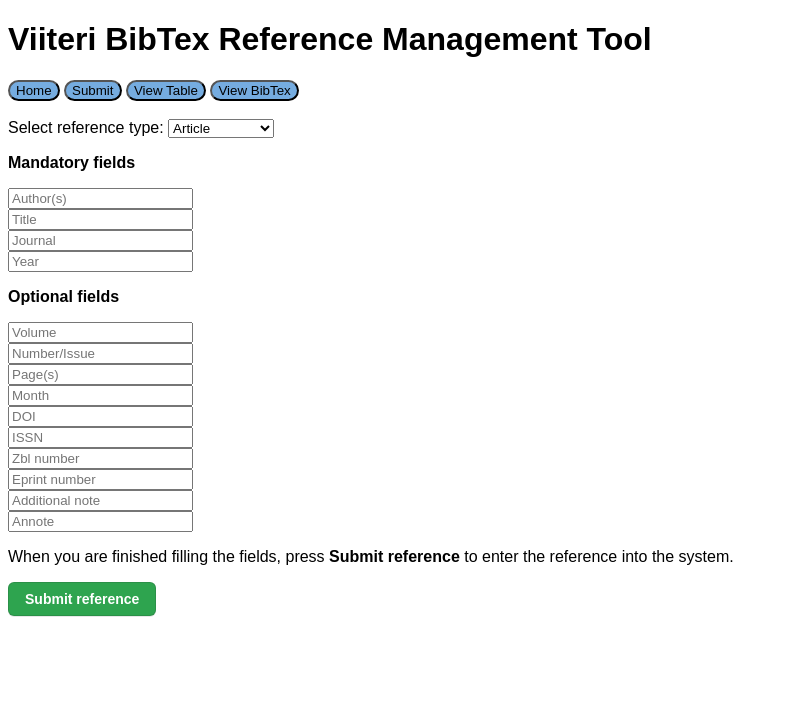
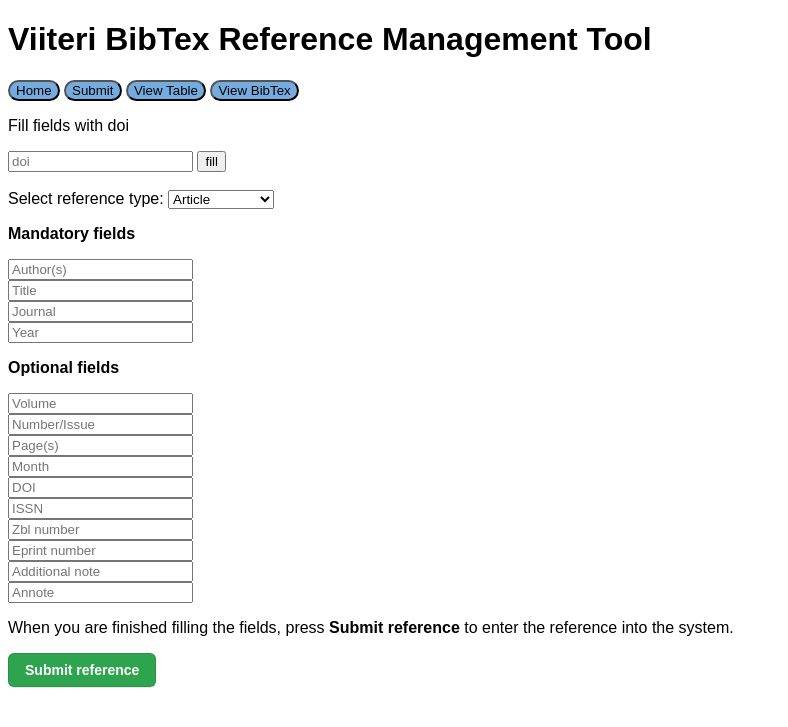
Before and after one commit to 3nd3r1/viiteri, a Flask app: page /add in a window 1280 px wide. Shown: the top 727 px of the page, without its empty margins (0-788 px from the left). Run offline with Flask 3, Linux system fonts and the light colour scheme.

Commit message:
doi lisäys prototyyppi

```diff
--- a/pyproject.toml
+++ b/pyproject.toml
@@ -16,6 +16,8 @@ python-dotenv = "^1.0.0"
 pybtex = "^0.24.0"
 gunicorn = "^21.2.0"
 rpaframework = "^27.7.0"
+doi2bib = "^0.4.0"
+bibtexparser = "^1.4.1"
 
 
 [tool.poetry.dev-dependencies]
--- a/viiteri/routes/add.py
+++ b/viiteri/routes/add.py
@@ -13,8 +13,14 @@ blueprint = Blueprint("add", __name__)
 def add_reference():
     """ Render page for adding a new reference """
     if request.method == "GET":
+        doi = request.args.get("doi_fill")
+        doi_data = None
+        if doi:
+            doi_data = reference_service.get_reference_by_doi(doi)
         last_ref_type = session.get("last_ref_type", "article")
-        return render_template("add.html", last_ref_type=last_ref_type)
+        if doi:
+            last_ref_type = doi_data['ENTRYTYPE']
+        return render_template("add.html", last_ref_type=last_ref_type, doi_data=doi_data)
     if request.method == "POST":
         ref_type = request.form.get("ref_type")
         try:
--- a/viiteri/templates/add.html
+++ b/viiteri/templates/add.html
@@ -1,6 +1,11 @@
 {% extends "base.html" %}
 {% block title %}Submit{% endblock %}
 {% block content %}
+    <p>Fill fields with doi</p>
+    <form>
+        <input name="doi_fill" placeholder="doi">
+        <input type="submit" value="fill">
+    </form>
     <br>
     <label for="form_select">Select reference type:</label>
     <select id="form_select" onchange="switchForm(this.value)">
--- a/viiteri/templates/forms/article_submit_form.html
+++ b/viiteri/templates/forms/article_submit_form.html
@@ -3,23 +3,23 @@
         <input type="hidden" name="ref_type" value="article">
         <p><b>Mandatory fields</b></p>
 
-        <div><input type="text" class="form-field" name="author" placeholder="Author(s)" required></div>
-        <div><input type="text" class="form-field" name="title" placeholder="Title" required></div>
-        <div><input type="text" class="form-field" name="journal" placeholder="Journal" required></div>
-        <div><input type="text" class="form-field" name="year" placeholder="Year" required></div>
+        <div><input type="text" class="form-field" name="author" {% if doi_data.author %} value="{{doi_data.author}}" {% endif %} placeholder="Author(s)" required ></div>
+        <div><input type="text" class="form-field" name="title" {% if doi_data.title %} value="{{doi_data.title}}" {% endif %} placeholder="Title" required></div>
+        <div><input type="text" class="form-field" name="journal" {% if doi_data.journal %} value="{{doi_data.journal}}" {% endif %} placeholder="Journal" required></div>
+        <div><input type="text" class="form-field" name="year" {% if doi_data.year %} value="{{doi_data.year}}" {% endif %} placeholder="Year" required></div>
 
         <p><b>Optional fields</b></p>
 
-        <div><input type="text" class="form-field" name="volume" placeholder="Volume"></div>
-        <div><input type="text" class="form-field" name="number" placeholder="Number/Issue"></div>
-        <div><input type="text" class="form-field" name="pages" placeholder="Page(s)"></div>
-        <div><input type="text" class="form-field" name="month" placeholder="Month"></div>
-        <div><input type="text" class="form-field" name="doi" placeholder="DOI"></div>
-        <div><input type="text" class="form-field" name="issn" placeholder="ISSN"></div>
-        <div><input type="text" class="form-field" name="zblnumber" placeholder="Zbl number"></div>
-        <div><input type="text" class="form-field" name="eprint" placeholder="Eprint number"></div>
-        <div><input type="text" class="form-field" name="note" placeholder="Additional note"></div>
-        <div><input type="text" class="form-field" name="annote" placeholder="Annote"></div>
+        <div><input type="text" class="form-field" name="volume" {% if doi_data.volume %} value="{{doi_data.volume}}" {% endif %} placeholder="Volume"></div>
+        <div><input type="text" class="form-field" name="number" {% if doi_data.number %} value="{{doi_data.number}}" {% endif %} placeholder="Number/Issue"></div>
+        <div><input type="text" class="form-field" name="pages" {% if doi_data.pages %} value="{{doi_data.pages}}" {% endif %} placeholder="Page(s)"></div>
+        <div><input type="text" class="form-field" name="month" {% if doi_data.month %} value="{{doi_data.month}}" {% endif %} placeholder="Month"></div>
+        <div><input type="text" class="form-field" name="doi" {% if doi_data.doi %} value="{{doi_data.doi}}" {% endif %} placeholder="DOI"></div>
+        <div><input type="text" class="form-field" name="issn" {% if doi_data.issn %} value="{{doi_data.issn}}" {% endif %} placeholder="ISSN"></div>
+        <div><input type="text" class="form-field" name="zblnumber" {% if doi_data.zblnumber %} value="{{doi_data.zblnumber}}" {% endif %} placeholder="Zbl number"></div>
+        <div><input type="text" class="form-field" name="eprint" {% if doi_data.eprint %} value="{{doi_data.eprint}}" {% endif %} placeholder="Eprint number"></div>
+        <div><input type="text" class="form-field" name="note" {% if doi_data.note %} value="{{doi_data.note}}" {% endif %} placeholder="Additional note"></div>
+        <div><input type="text" class="form-field" name="annote" {% if doi_data.annote %} value="{{doi_data.annote}}" {% endif %} placeholder="Annote"></div>
 
         {% include 'forms/submit_buttons.html' %}
     </form>
--- a/viiteri/templates/forms/book_submit_form.html
+++ b/viiteri/templates/forms/book_submit_form.html
@@ -3,26 +3,26 @@
         <input type="hidden" name="ref_type" value="book">
         <p><b>Mandatory fields</b></p>
 
-        <div><input type="text" class="form-field" name="author" placeholder="Author(s)" required></div>
-        <div><input type="text" class="form-field" name="title" placeholder="Title" required></div>
-        <div><input type="text" class="form-field" name="publisher" placeholder="Publisher" required></div>
-        <div><input type="text" class="form-field" name="year" placeholder="Year" required></div>
+        <div><input type="text" class="form-field" name="author" {% if doi_data.author %} value="{{doi_data.author}}" {% endif %} placeholder="Author(s)" required></div>
+        <div><input type="text" class="form-field" name="title" {% if doi_data.title %} value="{{doi_data.title}}" {% endif %} placeholder="Title" required></div>
+        <div><input type="text" class="form-field" name="publisher" {% if doi_data.publisher %} value="{{doi_data.publisher}}" {% endif %} placeholder="Publisher" required></div>
+        <div><input type="text" class="form-field" name="year" {% if doi_data.year %} value="{{doi_data.year}}" {% endif %} placeholder="Year" required></div>
 
         <p><b>Optional fields</b></p>
 
-        <div><input type="text" class="form-field" name="editor" placeholder="Editor"></div>
-        <div><input type="text" class="form-field" name="volume" placeholder="Volume"></div>
-        <div><input type="text" class="form-field" name="number" placeholder="Number/Issue"></div>
-        <div><input type="text" class="form-field" name="pages" placeholder="Page(s)"></div>
-        <div><input type="text" class="form-field" name="month" placeholder="Month"></div>
-        <div><input type="text" class="form-field" name="series" placeholder="Series"></div>
-        <div><input type="text" class="form-field" name="address" placeholder="Address"></div>
-        <div><input type="text" class="form-field" name="edition" placeholder="Edition"></div>
-        <div><input type="text" class="form-field" name="doi" placeholder="DOI"></div>
-        <div><input type="text" class="form-field" name="issn" placeholder="ISSN"></div>
-        <div><input type="text" class="form-field" name="isbn" placeholder="ISBN"></div>
-        <div><input type="text" class="form-field" name="note" placeholder="Additional note"></div>
-        <div><input type="text" class="form-field" name="annote" placeholder="Annote"></div>
+        <div><input type="text" class="form-field" name="editor" {% if doi_data.editor %} value="{{doi_data.editor}}" {% endif %} placeholder="Editor"></div>
+        <div><input type="text" class="form-field" name="volume" {% if doi_data.volume %} value="{{doi_data.volume}}" {% endif %} placeholder="Volume"></div>
+        <div><input type="text" class="form-field" name="number" {% if doi_data.number %} value="{{doi_data.number}}" {% endif %} placeholder="Number/Issue"></div>
+        <div><input type="text" class="form-field" name="pages" {% if doi_data.pages %} value="{{doi_data.pages}}" {% endif %}placeholder="Page(s)"></div>
+        <div><input type="text" class="form-field" name="month" {% if doi_data.month %} value="{{doi_data.month}}" {% endif %} placeholder="Month"></div>
+        <div><input type="text" class="form-field" name="series" {% if doi_data.series %} value="{{doi_data.series}}" {% endif %}placeholder="Series"></div>
+        <div><input type="text" class="form-field" name="address" {% if doi_data.address %} value="{{doi_data.address}}" {% endif %}placeholder="Address"></div>
+        <div><input type="text" class="form-field" name="edition" {% if doi_data.edition %} value="{{doi_data.edition}}" {% endif %}placeholder="Edition"></div>
+        <div><input type="text" class="form-field" name="doi" {% if doi_data.doi %} value="{{doi_data.doi}}" {% endif %}placeholder="DOI"></div>
+        <div><input type="text" class="form-field" name="issn" {% if doi_data.issn %} value="{{doi_data.issn}}" {% endif %}placeholder="ISSN"></div>
+        <div><input type="text" class="form-field" name="isbn" {% if doi_data.isbn %} value="{{doi_data.isbn}}" {% endif %}placeholder="ISBN"></div>
+        <div><input type="text" class="form-field" name="note" {% if doi_data.note %} value="{{doi_data.note}}" {% endif %}placeholder="Additional note"></div>
+        <div><input type="text" class="form-field" name="annote" {% if doi_data.annote %} value="{{doi_data.annote}}" {% endif %}placeholder="Annote"></div>
 
         {% include 'forms/submit_buttons.html' %}
     </form>
--- a/viiteri/templates/forms/inproceedings_submit_form.html
+++ b/viiteri/templates/forms/inproceedings_submit_form.html
@@ -3,24 +3,24 @@
         <input type="hidden" name="ref_type" value="inproceedings">
         <p><b>Mandatory fields</b></p>
 
-        <div><input type="text" class="form-field" name="author" placeholder="Author(s)" required></div>
-        <div><input type="text" class="form-field" name="title" placeholder="Title" required></div>
-        <div><input type="text" class="form-field" name="booktitle" placeholder="Conf. Proc. Book Title" required></div>
-        <div><input type="text" class="form-field" name="year" placeholder="Year" required></div>
+        <div><input type="text" class="form-field" name="author" {% if doi_data.author %} value="{{doi_data.author}}" {% endif %} placeholder="Author(s)" required></div>
+        <div><input type="text" class="form-field" name="title" {% if doi_data.title %} value="{{doi_data.title}}" {% endif %} placeholder="Title" required></div>
+        <div><input type="text" class="form-field" name="booktitle" {% if doi_data.booktitle %} value="{{doi_data.booktitle}}" {% endif %} placeholder="Conf. Proc. Book Title" required></div>
+        <div><input type="text" class="form-field" name="year" {% if doi_data.year %} value="{{doi_data.year}}" {% endif %} placeholder="Year" required></div>
 
         <p><b>Optional fields</b></p>
 
-        <div><input type="text" class="form-field" name="editor" placeholder="Editor"></div>
-        <div><input type="text" class="form-field" name="volume" placeholder="Volume"></div>
-        <div><input type="text" class="form-field" name="number" placeholder="Number/Issue"></div>
-        <div><input type="text" class="form-field" name="series" placeholder="Series"></div>
-        <div><input type="text" class="form-field" name="pages" placeholder="Page(s)"></div>
-        <div><input type="text" class="form-field" name="address" placeholder="Address"></div>
-        <div><input type="text" class="form-field" name="month" placeholder="Month"></div>
-        <div><input type="text" class="form-field" name="organization" placeholder="Organization"></div>
-        <div><input type="text" class="form-field" name="publisher" placeholder="Publisher"></div>
-        <div><input type="text" class="form-field" name="note" placeholder="Additional note"></div>
-        <div><input type="text" class="form-field" name="annote" placeholder="Annote"></div>
+        <div><input type="text" class="form-field" name="editor" {% if doi_data.editor %} value="{{doi_data.editor}}" {% endif %} placeholder="Editor"></div>
+        <div><input type="text" class="form-field" name="volume" {% if doi_data.volume %} value="{{doi_data.volume}}" {% endif %} placeholder="Volume"></div>
+        <div><input type="text" class="form-field" name="number" {% if doi_data.number %} value="{{doi_data.number}}" {% endif %} placeholder="Number/Issue"></div>
+        <div><input type="text" class="form-field" name="series" {% if doi_data.series %} value="{{doi_data.series}}" {% endif %} placeholder="Series"></div>
+        <div><input type="text" class="form-field" name="pages" {% if doi_data.pages %} value="{{doi_data.pages}}" {% endif %} placeholder="Page(s)"></div>
+        <div><input type="text" class="form-field" name="address" {% if doi_data.address %} value="{{doi_data.address}}" {% endif %} placeholder="Address"></div>
+        <div><input type="text" class="form-field" name="month" {% if doi_data.month %} value="{{doi_data.month}}" {% endif %} placeholder="Month"></div>
+        <div><input type="text" class="form-field" name="organization" {% if doi_data.organization %} value="{{doi_data.organization}}" {% endif %} placeholder="Organization"></div>
+        <div><input type="text" class="form-field" name="publisher" {% if doi_data.publisher %} value="{{doi_data.publisher}}" {% endif %} laceholder="Publisher"></div>
+        <div><input type="text" class="form-field" name="note" {% if doi_data.note %} value="{{doi_data.note}}" {% endif %} placeholder="Additional note"></div>
+        <div><input type="text" class="form-field" name="annote" {% if doi_data.annote %} value="{{doi_data.annote}}" {% endif %} placeholder="Annote"></div>
 
         {% include 'forms/submit_buttons.html' %}
     </form>
```
Also changed, not shown: viiteri/services/reference_service.py (+10 -1 lines).
